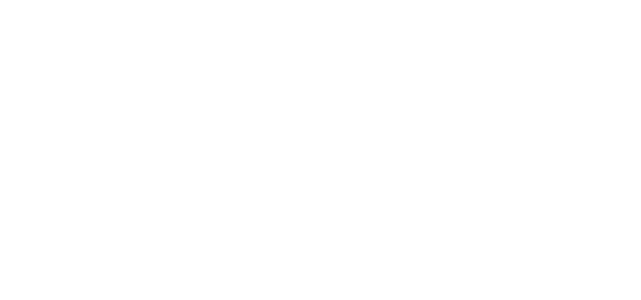
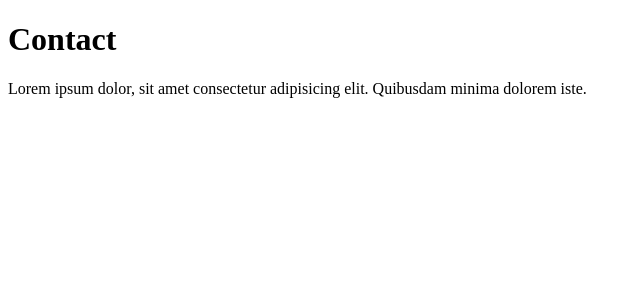
Before and after one commit to JoakimTeixeira/new-project, a React (Create React App) app: page /contact in a window 1280 px wide. Shown: the top 300 px of the page, without its empty margins (0-641 px from the left). Built offline with nearby package versions, Linux system fonts and the light colour scheme.

Commit message:
Add contact page

```diff
--- a/src/App.jsx
+++ b/src/App.jsx
@@ -1,10 +1,10 @@
 import React from 'react';
-import { BrowserRouter, Route } from 'react-router-dom';
-import Home from 'pages/Home';
-import About from 'pages/About';
+import { BrowserRouter, Route, Switch } from 'react-router-dom';
+import { Home, About, Contact } from 'pages';
 
 const App = () => (
   <BrowserRouter>
+    <Switch>
       <Route exact path="/">
         <Home />
       </Route>
@@ -12,6 +12,11 @@
       <Route path="/about">
         <About />
       </Route>
+
+      <Route path="/contact">
+        <Contact />
+      </Route>
+    </Switch>
   </BrowserRouter>
 );
 
--- /dev/null
+++ b/src/pages/Contact.jsx
@@ -0,0 +1,10 @@
+import React from 'react';
+
+const Contact = () => (
+  <header>
+    <h1>Contact</h1>
+    <p>Lorem ipsum dolor, sit amet consectetur adipisicing elit. Quibusdam minima dolorem iste.</p>
+  </header>
+);
+
+export default Contact;
--- /dev/null
+++ b/src/pages/index.js
@@ -0,0 +1,3 @@
+export { default as Home } from 'pages/Home';
+export { default as About } from 'pages/About';
+export { default as Contact } from 'pages/Contact';
```
Lines whose indentation alone changed are shown as unchanged.
